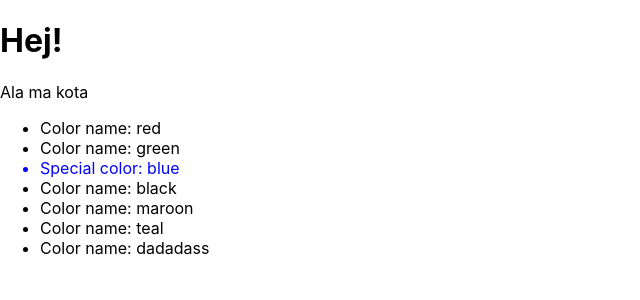
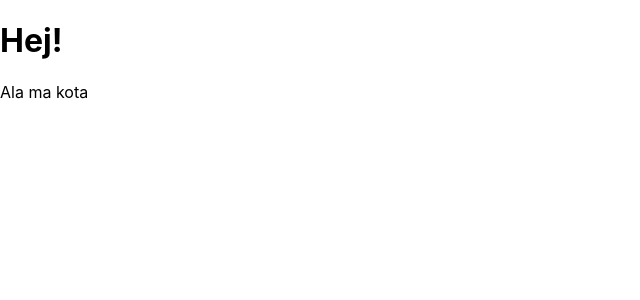
Before and after one commit to argasek/codebrainers-2020-09, a React (Create React App) app: page / in a window 1280 px wide. Shown: the top 300 px of the page, without its empty margins (0-640 px from the left). Built offline with nearby package versions, Linux system fonts and the light colour scheme.

Commit message:
Exercise 07 -- introduction to React, JSX and components

```diff
--- a/src/App.js
+++ b/src/App.js
@@ -3,31 +3,11 @@ import './App.css';
 
 function App() {
   const arr = ['red', 'green', 'blue', 'black', 'maroon', 'teal', 'dadadass'];
-  const styleObject = {
-    color: 'blue'
-  };
-
-  const ListItem = props => <li style={props.style}>{props.text}: { props.color }</li>;
-
-  const mapper = function (color, index) {
-    const isIndexEqual2 = index === 2;
-    const styledListItem = <ListItem style={styleObject} color={color} text="Special color" />;
-    const regularListItem = <li>Color name: { color }</li>;
-    return isIndexEqual2 ? styledListItem : regularListItem;
-  };
-
-  // 2
-  const arrayOfColorParagraphs = arr.map(mapper);
 
   return (
       <div>
         <h1>Hej!</h1>
         <p>Ala ma kota</p>
-        <ul>
-          {
-            arrayOfColorParagraphs
-          }
-        </ul>
       </div>
   );
 }
```
